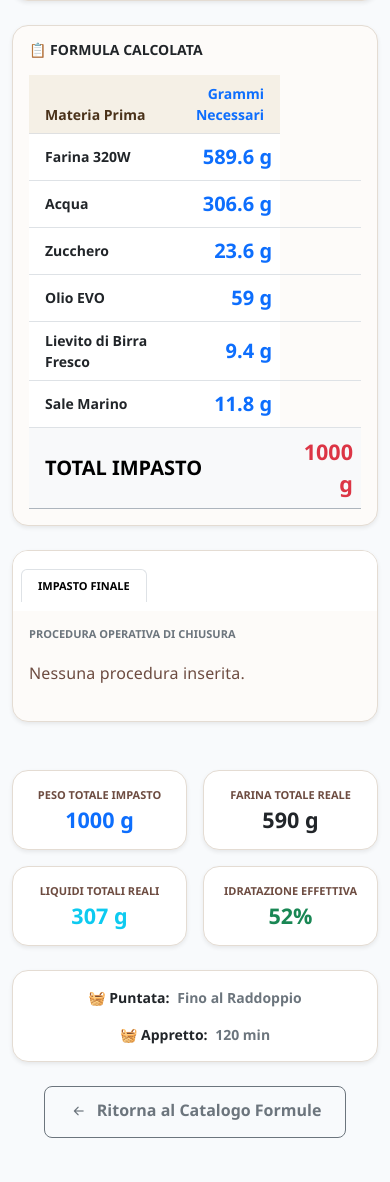
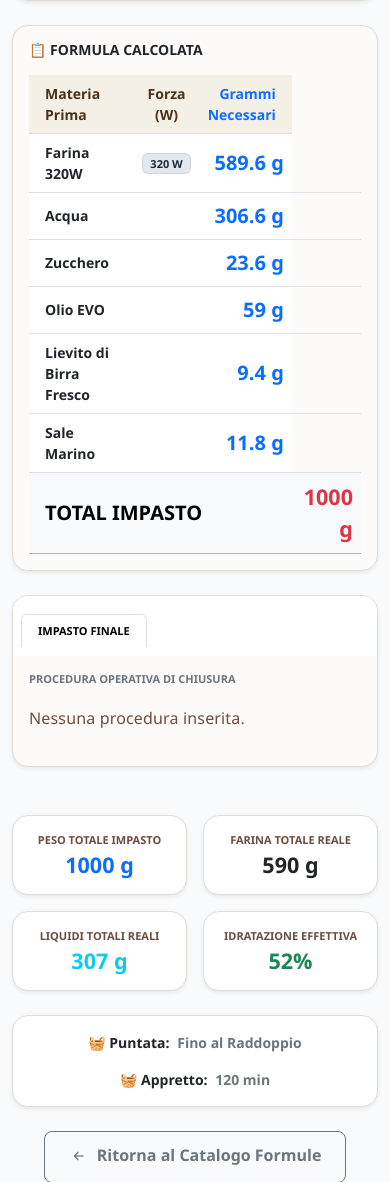
Before and after one commit to wifi75/IlMioRicettario, a Flask app: a page that uses templates/recipe_public_detail.html in a window 390 px wide. Shown: the part 925-2107 px from the top of the page. Run offline with Flask 3, Linux system fonts and the light colour scheme; data comes from the database, SQL or seed files in the repository; some libraries are stand-ins or nearby versions.

Commit message:
Fix mobile: ripristina colonna Forza W e allinea larghezza card
- Colonna Forza (W) visibile su mobile (rimossa d-none d-md-table-cell)
- Tabella mobile ora mostra 3 colonne: Materia Prima, Forza W, Grammi
- Row gutter cambiato da g-4 a gx-0 gx-lg-4 gy-4: nessun gutter
  orizzontale su mobile, gutter attivo solo da lg in su quando le
  colonne stanno affiancate — le card si allineano alla larghezza
  della hero card sopra

```diff
--- a/templates/recipe_public_detail.html
+++ b/templates/recipe_public_detail.html
@@ -164,7 +164,7 @@
         </div>
     </div>
 
-    <div class="row g-4 mb-4">
+    <div class="row gx-0 gx-lg-4 gy-4 mb-4">
 
         <div class="col-lg-5">
             <div class="card bg-white p-4 border-0 shadow-sm rounded-4">
@@ -352,7 +352,7 @@
                             <thead>
                                 <tr class="table-light text-secondary small">
                                     <th class="ps-3">Materia Prima</th>
-                                    <th class="text-center d-none d-md-table-cell" style="width: 18%;">Forza (W)</th>
+                                    <th class="text-center" style="width: 18%;">Forza (W)</th>
                                     <th class="text-center d-none d-md-table-cell" style="width: 22%;">Percentuale Baker</th>
                                     <th class="text-end text-primary fw-bold pe-3" style="width: 28%;">Grammi Necessari</th>
                                 </tr>
@@ -368,7 +368,7 @@
                                     <td class="fw-bold text-dark ps-3">
                                         <span class="dynamic-ing-name">{{ ing.name }}</span>
                                     </td>
-                                    <td class="text-center d-none d-md-table-cell">
+                                    <td class="text-center">
                                         {% if ing.is_flour and ing.w_value and ing.w_value > 0 %}
                                             <span class="badge bg-dark text-warning fw-bold px-2 py-1" style="font-size: 11px; border: 1px solid rgba(211, 107, 57, 0.2);">{{ ing.w_value }} W</span>
                                         {% endif %}
@@ -387,7 +387,7 @@
                                     <td class="fw-bold text-dark ps-3">
                                         <span class="dynamic-ing-name" id="fallback-yeast-label-name">Lievito di Birra Fresco</span>
                                     </td>
-                                    <td class="text-center d-none d-md-table-cell"></td>
+                                    <td class="text-center"></td>
                                     <td class="text-center text-success fw-bold output-baker-pct d-none d-md-table-cell">0.3%</td>
                                     <td class="text-end text-primary fw-bold fs-5 output-final-weight pe-3">0 g</td>
                                 </tr>
```
